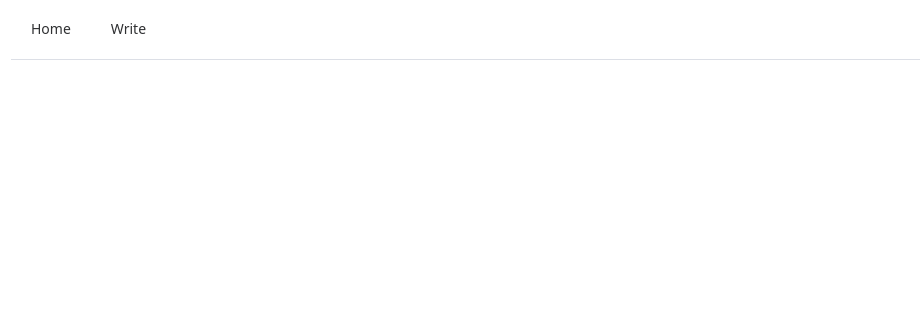
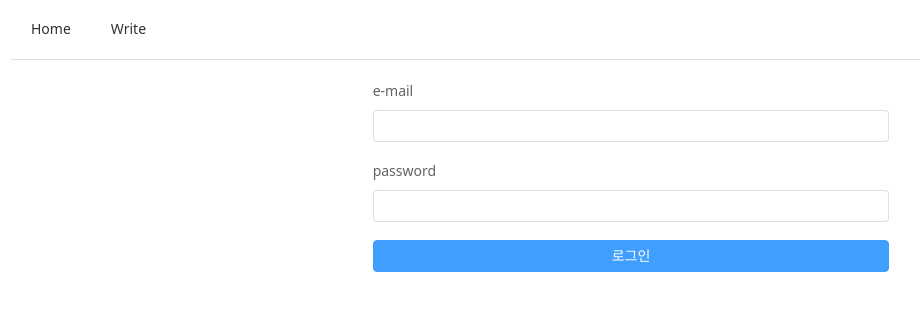
Before and after one commit to f1v3-log/f1v3-front, a Vue app: page /login in a window 1280 px wide. Before the commit this address had no page. Shown: the top 310 px of the page, without its empty margins (9-929 px from the left). Built offline with nearby package versions, Linux system fonts and the light colour scheme; a web font is replaced by a local one.

Commit message:
feat: login form

```diff
--- /dev/null
+++ b/src/entity/user/Login.ts
@@ -0,0 +1,4 @@
+export default class Login {
+    public email = ''
+    public password = ''
+}
--- a/src/router/index.ts
+++ b/src/router/index.ts
@@ -3,6 +3,7 @@ import HomeView from '../views/HomeView.vue'
 import WriteView from '../views/WriteView.vue'
 import ReadView from '../views/ReadView.vue'
 import EditView from '../views/EditView.vue'
+import LoginView from '../views/LoginView.vue'
 
 const router = createRouter({
     history: createWebHistory(import.meta.env.BASE_URL),
@@ -28,6 +29,12 @@ const router = createRouter({
             name: 'edit',
             component: EditView,
             props: true
+        },
+        {
+            path: '/login',
+            name: 'login',
+            component: LoginView,
+            props: true
         }
     ]
 })
--- /dev/null
+++ b/src/views/LoginView.vue
@@ -0,0 +1,36 @@
+<script setup lang="ts">
+import { reactive } from 'vue'
+import Login from '@/entity/user/Login'
+
+const state = reactive({
+    login: new Login()
+})
+
+function doLogin() {
+    console.log('>> ', state.login)
+}
+</script>
+
+<template>
+    <el-row>
+        <el-col :span="10" :offset="7">
+            <el-form label-position="top">
+                <el-form-item label="e-mail">
+                    <el-input v-model="state.login.email"></el-input>
+                </el-form-item>
+
+                <el-form-item label="password">
+                    <el-input type="password" v-model="state.login.password"></el-input>
+                </el-form-item>
+
+                <el-form-item>
+                    <el-button type="primary" style="width: 100%" @click="doLogin()">
+                        로그인
+                    </el-button>
+                </el-form-item>
+            </el-form>
+        </el-col>
+    </el-row>
+</template>
+
+<style scoped lang="scss"></style>
```
Lines whose indentation alone changed are shown as unchanged.
